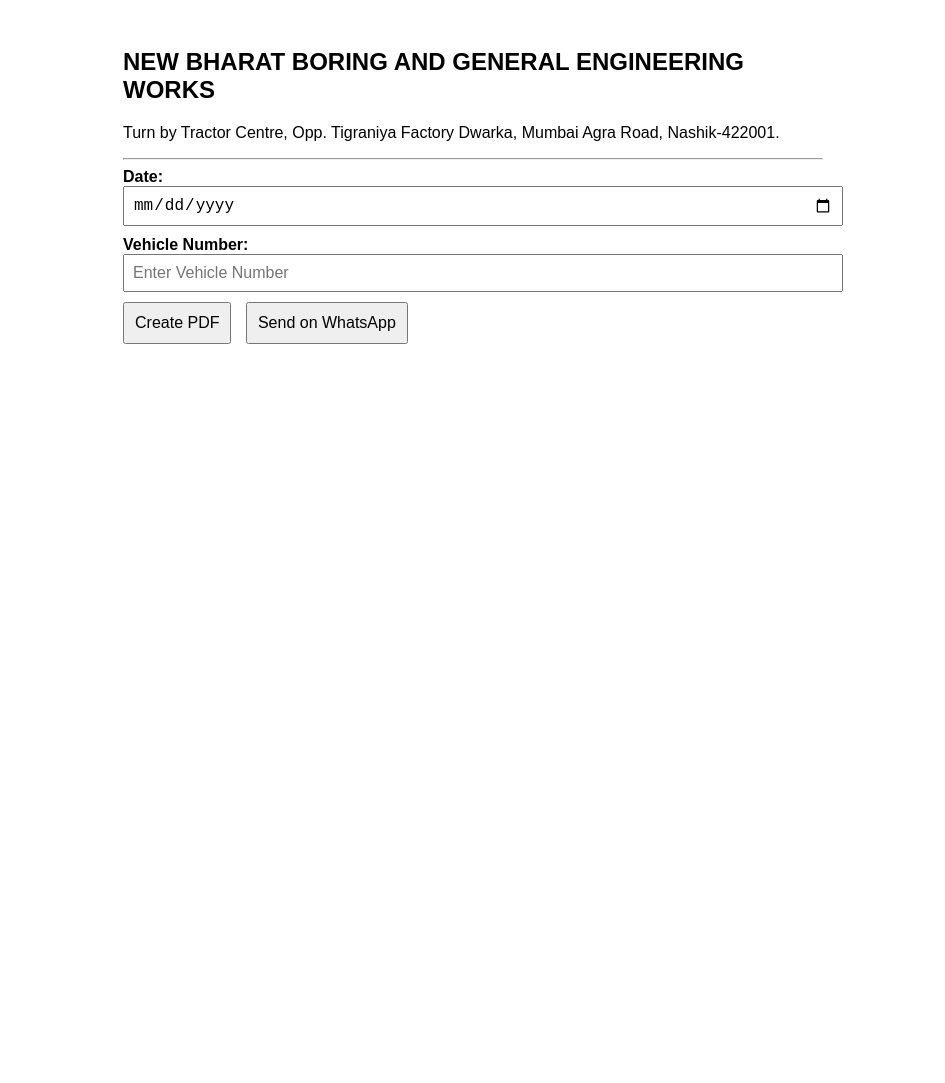
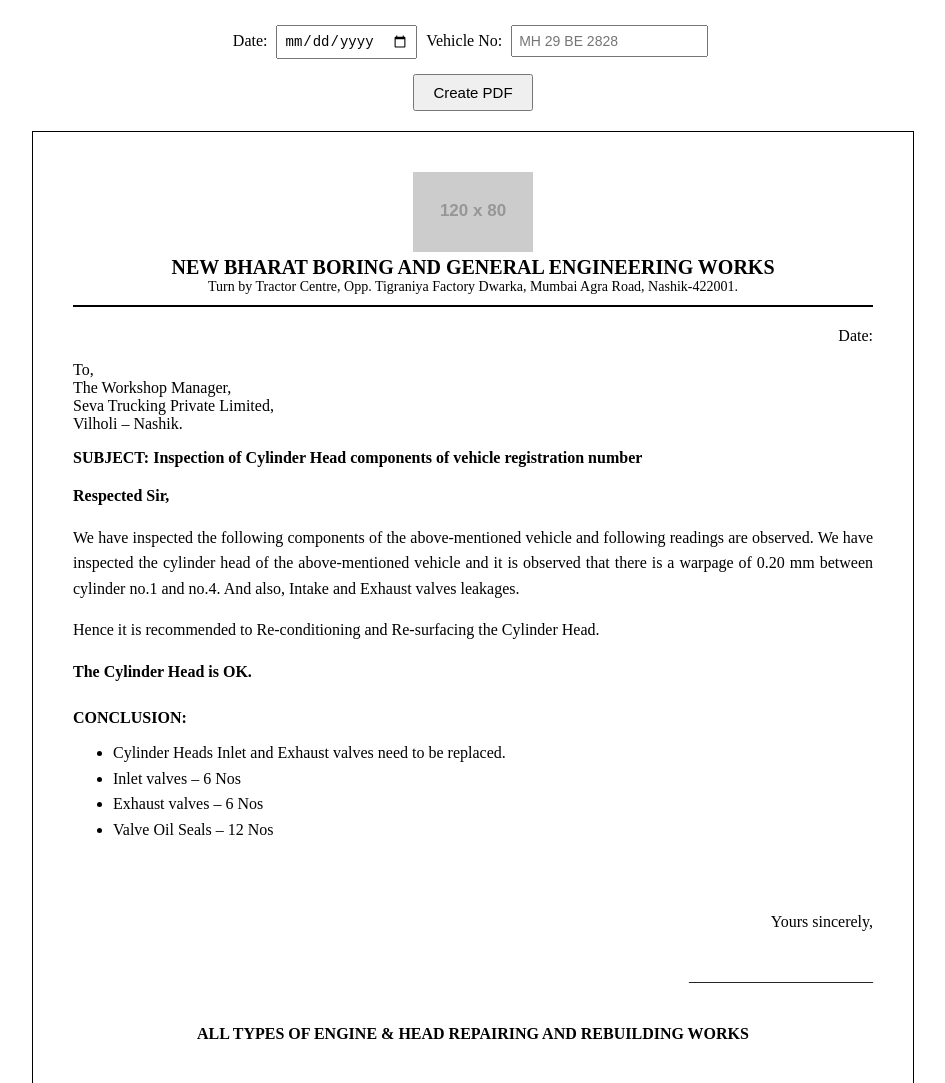
Before and after one commit to Divyesh0506-dot/nbb-estimate, a plain HTML site: page Head-inspection-report.html in a window 1280 px wide. Shown: the top 1083 px of the page, without its empty margins (167-1112 px from the left). Before the commit the page ends 800 px from the top, so only its background shows below. Drawn offline with nearby package versions, Linux system fonts and the light colour scheme; placeholder pictures from the web are drawn by us.

Commit message:
Update Head-inspection-report.html

```diff
--- a/Head-inspection-report.html
+++ b/Head-inspection-report.html
@@ -1,113 +1,207 @@
 <!DOCTYPE html>
 <html>
 <head>
-    <title>Inspection Letter Generator</title>
-    <script src="https://cdnjs.cloudflare.com/ajax/libs/jspdf/2.5.1/jspdf.umd.min.js"></script>
+<meta charset="UTF-8">
+<title>Inspection Letter</title>
+
+<script src="https://cdnjs.cloudflare.com/ajax/libs/html2pdf.js/0.10.1/html2pdf.bundle.min.js"></script>
+
 <style>
-        body {
-            font-family: Arial, sans-serif;
-            padding: 20px;
+body{
+    font-family: "Times New Roman", serif;
+    margin:0;
+    padding:20px;
 }
-        .container {
-            max-width: 700px;
-            margin: auto;
+
+.top-controls{
+    text-align:center;
+    margin-bottom:20px;
 }
-        input {
-            padding: 8px;
-            width: 100%;
-            margin-bottom: 10px;
-            font-size: 16px;
+
+input{
+    padding:6px;
+    margin:5px;
+    font-size:14px;
 }
-        button {
-            padding: 10px;
-            font-size: 16px;
-            margin-right: 10px;
-            cursor: pointer;
+
+button{
+    padding:8px 18px;
+    font-size:15px;
+    margin-top:10px;
+    cursor:pointer;
+}
+
+.letter{
+    width:800px;
+    margin:auto;
+    padding:40px;
+    border:1px solid #000;
+}
+
+.header{
+    text-align:center;
+}
+
+.company-name{
+    font-size:20px;
+    font-weight:bold;
+}
+
+.address{
+    font-size:14px;
+}
+
+.hr-line{
+    border-top:2px solid black;
+    margin:10px 0 20px 0;
+}
+
+.right{
+    text-align:right;
+}
+
+.subject{
+    font-weight:bold;
+    margin-top:15px;
+}
+
+.content{
+    margin-top:15px;
+    line-height:1.6;
+    text-align:justify;
+}
+
+.conclusion-title{
+    font-weight:bold;
+    margin-top:20px;
+}
+
+ul{
+    margin-top:10px;
+}
+
+.signature{
+    margin-top:70px;
+}
+
+.footer-note{
+    text-align:center;
+    font-weight:bold;
+    margin-top:40px;
 }
 </style>
 </head>
+
 <body>
 
-<div class="container">
-    <h2>NEW BHARAT BORING AND GENERAL ENGINEERING WORKS</h2>
-    <p>Turn by Tractor Centre, Opp. Tigraniya Factory Dwarka, Mumbai Agra Road, Nashik-422001.</p>
+<div class="top-controls">
+    Date: <input type="date" id="date">
+    Vehicle No: <input type="text" id="vehicle" placeholder="MH 29 BE 2828">
+    <br>
+    <button onclick="generatePDF()">Create PDF</button>
+</div>
 
-    <hr>
+<div class="letter" id="letter">
 
-    <label><b>Date:</b></label>
-    <input type="date" id="date">
+    <div class="header">
 
-    <label><b>Vehicle Number:</b></label>
-    <input type="text" id="vehicle" placeholder="Enter Vehicle Number">
+        <!-- LOGO AREA -->
+        <div>
+            <img src="https://via.placeholder.com/120x80?text=LOGO" width="120">
+        </div>
 
-    <br>
+        <div class="company-name">
+            NEW BHARAT BORING AND GENERAL ENGINEERING WORKS
+        </div>
 
-    <button onclick="generatePDF()">Create PDF</button>
-    <button onclick="sendWhatsApp()">Send on WhatsApp</button>
+        <div class="address">
+            Turn by Tractor Centre, Opp. Tigraniya Factory Dwarka, Mumbai Agra Road, Nashik-422001.
+        </div>
+
+    </div>
+
+    <div class="hr-line"></div>
+
+    <div class="right">
+        Date: <span id="showDate"></span>
+    </div>
+
+    <p>
+    To,<br>
+    The Workshop Manager,<br>
+    Seva Trucking Private Limited,<br>
+    Vilholi – Nashik.
+    </p>
+
+    <div class="subject">
+        SUBJECT: Inspection of Cylinder Head components of vehicle registration number
+        <span id="showVehicle"></span>
+    </div>
+
+    <div class="content">
+
+        <p><b>Respected Sir,</b></p>
+
+        <p>
+        We have inspected the following components of the above-mentioned vehicle and following readings are observed.
+        We have inspected the cylinder head of the above-mentioned vehicle and it is observed that there is a warpage
+        of 0.20 mm between cylinder no.1 and no.4. And also, Intake and Exhaust valves leakages.
+        </p>
+
+        <p>
+        Hence it is recommended to Re-conditioning and Re-surfacing the Cylinder Head.
+        </p>
+
+        <p><b>The Cylinder Head is OK.</b></p>
+
+        <div class="conclusion-title">
+            CONCLUSION:
+        </div>
+
+        <ul>
+            <li>Cylinder Heads Inlet and Exhaust valves need to be replaced.</li>
+            <li>Inlet valves – 6 Nos</li>
+            <li>Exhaust valves – 6 Nos</li>
+            <li>Valve Oil Seals – 12 Nos</li>
+        </ul>
+
+    </div>
+
+    <div class="signature right">
+        Yours sincerely,
+        <br><br><br>
+        _______________________
+    </div>
+
+    <div class="footer-note">
+        ALL TYPES OF ENGINE & HEAD REPAIRING AND REBUILDING WORKS
+    </div>
+
 </div>
 
 <script>
-let pdfBlob;
 
-async function generatePDF() {
-    const { jsPDF } = window.jspdf;
-    const doc = new jsPDF();
+function generatePDF(){
 
-    const date = document.getElementById("date").value;
-    const vehicle = document.getElementById("vehicle").value;
+    var date = document.getElementById("date").value;
+    var vehicle = document.getElementById("vehicle").value;
 
-    doc.setFontSize(12);
+    document.getElementById("showDate").innerHTML = date;
+    document.getElementById("showVehicle").innerHTML = vehicle;
 
-    doc.text("NEW BHARAT BORING AND GENERAL ENGINEERING WORKS", 10, 10);
-    doc.text("Turn by Tractor Centre, Opp. Tigraniya Factory Dwarka,", 10, 16);
-    doc.text("Mumbai Agra Road, Nashik-422001.", 10, 22);
+    var element = document.getElementById("letter");
 
-    doc.text("Date: " + date, 150, 30);
+    var opt = {
+        margin:       0.3,
+        filename:     'Inspection_Letter_'+vehicle+'.pdf',
+        image:        { type: 'jpeg', quality: 1 },
+        html2canvas:  { scale: 2 },
+        jsPDF:        { unit: 'in', format: 'a4', orientation: 'portrait' }
+    };
 
-    doc.text("To,", 10, 40);
-    doc.text("The Workshop Manager,", 10, 46);
-    doc.text("Seva Trucking Private Limited,", 10, 52);
-    doc.text("Vilholi – Nashik.", 10, 58);
-
-    doc.text("SUBJECT: Inspection of Cylinder Head components of vehicle registration number " + vehicle, 10, 70);
-
-    doc.text("Respected Sir,", 10, 80);
-
-    doc.text("We have inspected the cylinder head of the above-mentioned vehicle.", 10, 90);
-    doc.text("It is observed that there is a warpage of 0.20 mm between cylinder no.1 and no.4.", 10, 96);
-    doc.text("Also, intake and exhaust valves leakages observed.", 10, 102);
-
-    doc.text("Hence it is recommended for Re-conditioning and Re-surfacing of Cylinder Head.", 10, 112);
-
-    doc.text("CONCLUSION:", 10, 122);
-    doc.text("Cylinder Head Inlet and Exhaust valves need replacement.", 10, 128);
-    doc.text("Inlet valves: 6 Nos + Exhaust valves: 6 Nos + Valve Oil Seals: 12 Nos.", 10, 134);
-
-    doc.text("Yours sincerely,", 140, 160);
-    doc.text("ALL TYPES OF ENGINE & HEAD REPAIRING AND REBUILDING WORKS", 10, 180);
-
-    pdfBlob = doc.output("blob");
-    doc.save("Inspection_Letter_" + vehicle + ".pdf");
+    html2pdf().set(opt).from(element).save();
 }
 
-function sendWhatsApp() {
-    if (!pdfBlob) {
-        alert("Please create PDF first!");
-        return;
-    }
-
-    const file = new File([pdfBlob], "Inspection_Letter.pdf", { type: "application/pdf" });
-
-    if (navigator.share) {
-        navigator.share({
-            files: [file],
-            title: "Inspection Letter",
-            text: "Please find attached inspection letter."
-        });
-    } else {
-        alert("Sharing not supported on this device. Open from mobile browser.");
-    }
-}
 </script>
 
 </body>
```
Lines whose indentation alone changed are shown as unchanged.
